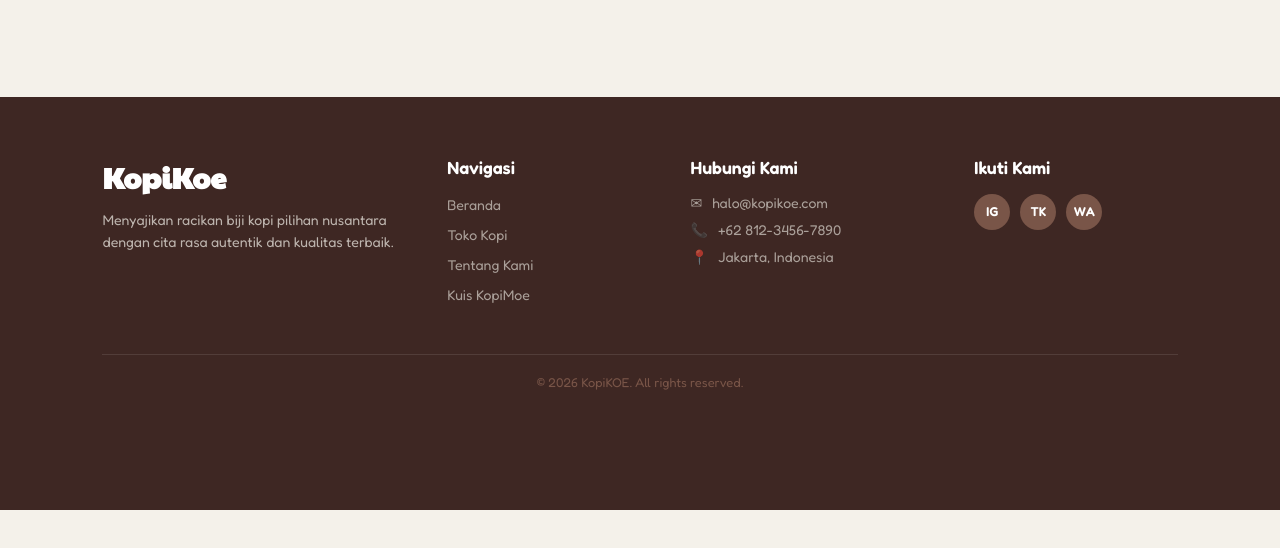
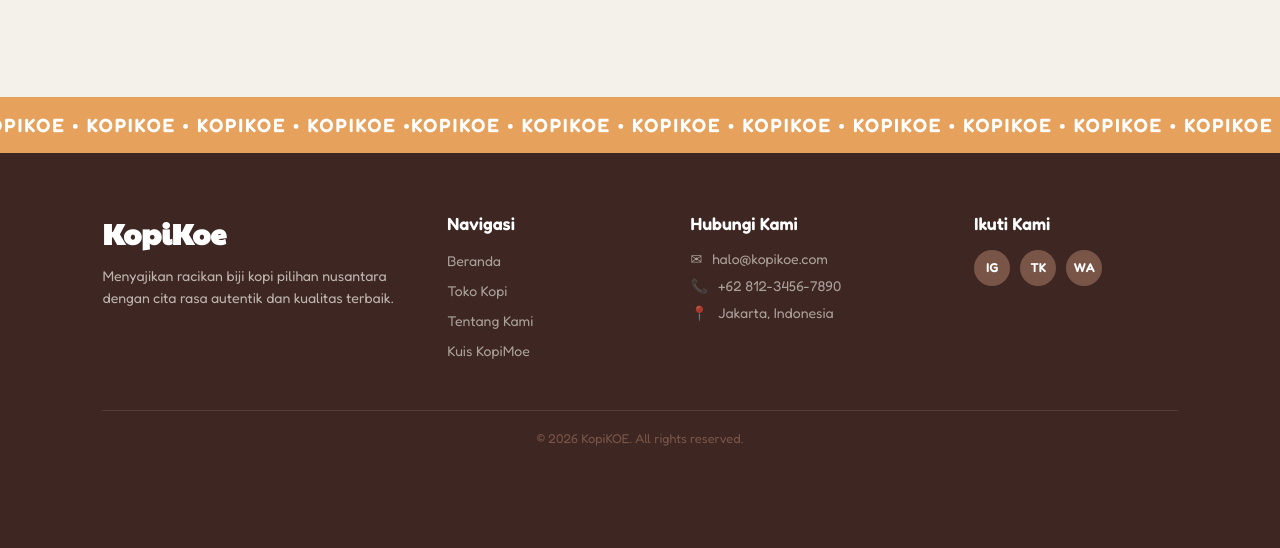
Before and after one commit to kalls-max/KopiKoe1, a plain HTML site: page deskripsi-produk.html in a window 1280 px wide. Shown: the part 1491-2039 px from the top of the page. Before the commit the page ends 2001 px from the top, so only its background shows below. Drawn offline with Linux system fonts and the light colour scheme.

Commit message:
Add marquee footer to product description page
Added a marquee footer with repeated 'KOPIKOE' text for visual effect.

```diff
--- a/deskripsi-produk.html
+++ b/deskripsi-produk.html
@@ -123,6 +123,17 @@
     </section>
   </main>
 
+  <div class="marquee-footer">
+    <div class="marquee-wrapper">
+      <div class="marquee-content">
+        <span>KOPIKOE &bull; KOPIKOE &bull; KOPIKOE &bull; KOPIKOE &bull; KOPIKOE &bull; KOPIKOE &bull; KOPIKOE &bull; KOPIKOE &bull; KOPIKOE &bull; </span>
+      </div>
+      <div class="marquee-content" aria-hidden="true">
+        <span>KOPIKOE &bull; KOPIKOE &bull; KOPIKOE &bull; KOPIKOE &bull; KOPIKOE &bull; KOPIKOE &bull; KOPIKOE &bull; KOPIKOE &bull; KOPIKOE &bull; </span>
+      </div>
+    </div>
+  </div>
+
   <footer class="site-footer">
     <div class="footer-container">
       <div class="footer-col footer-brand">
```
